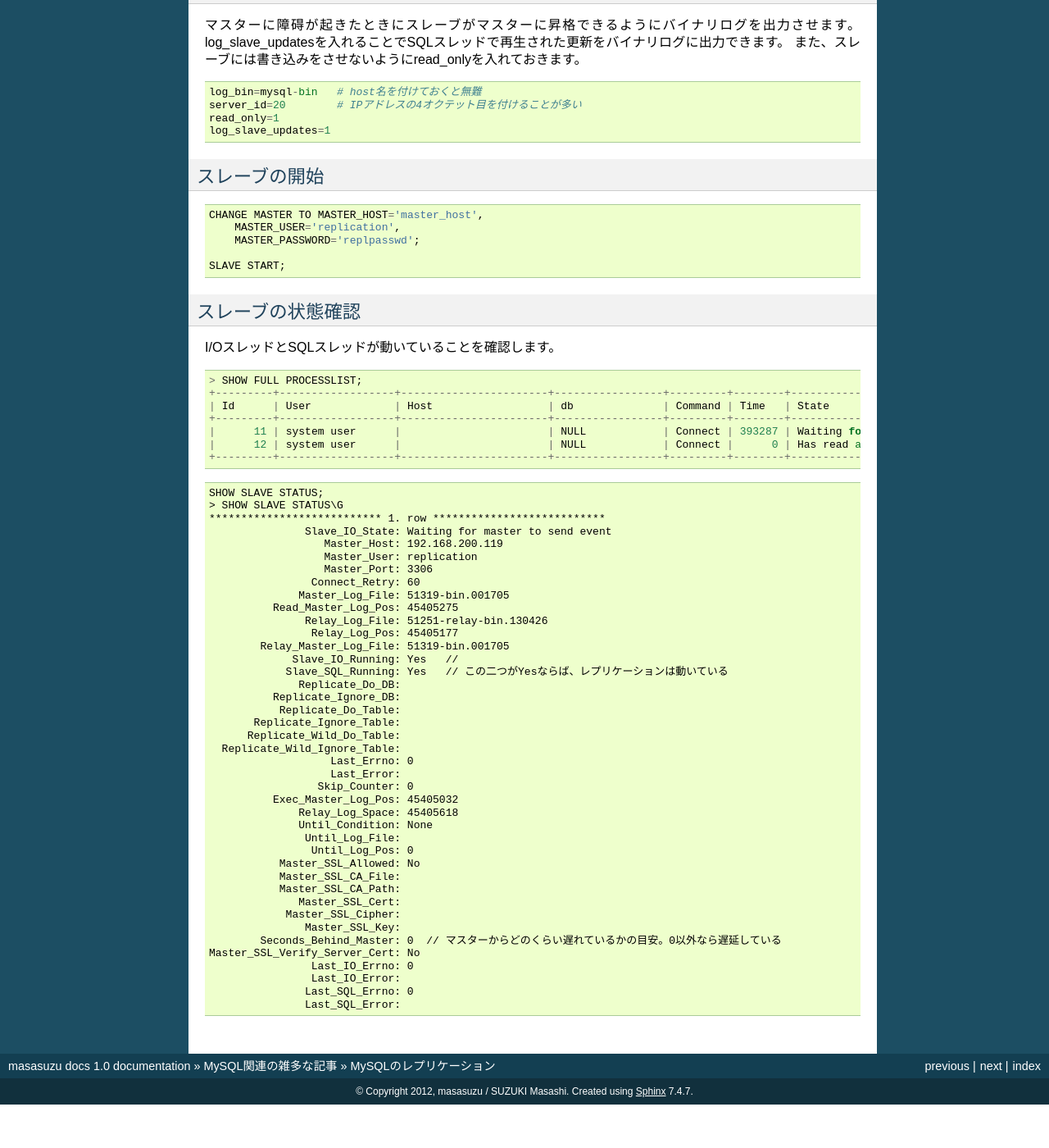
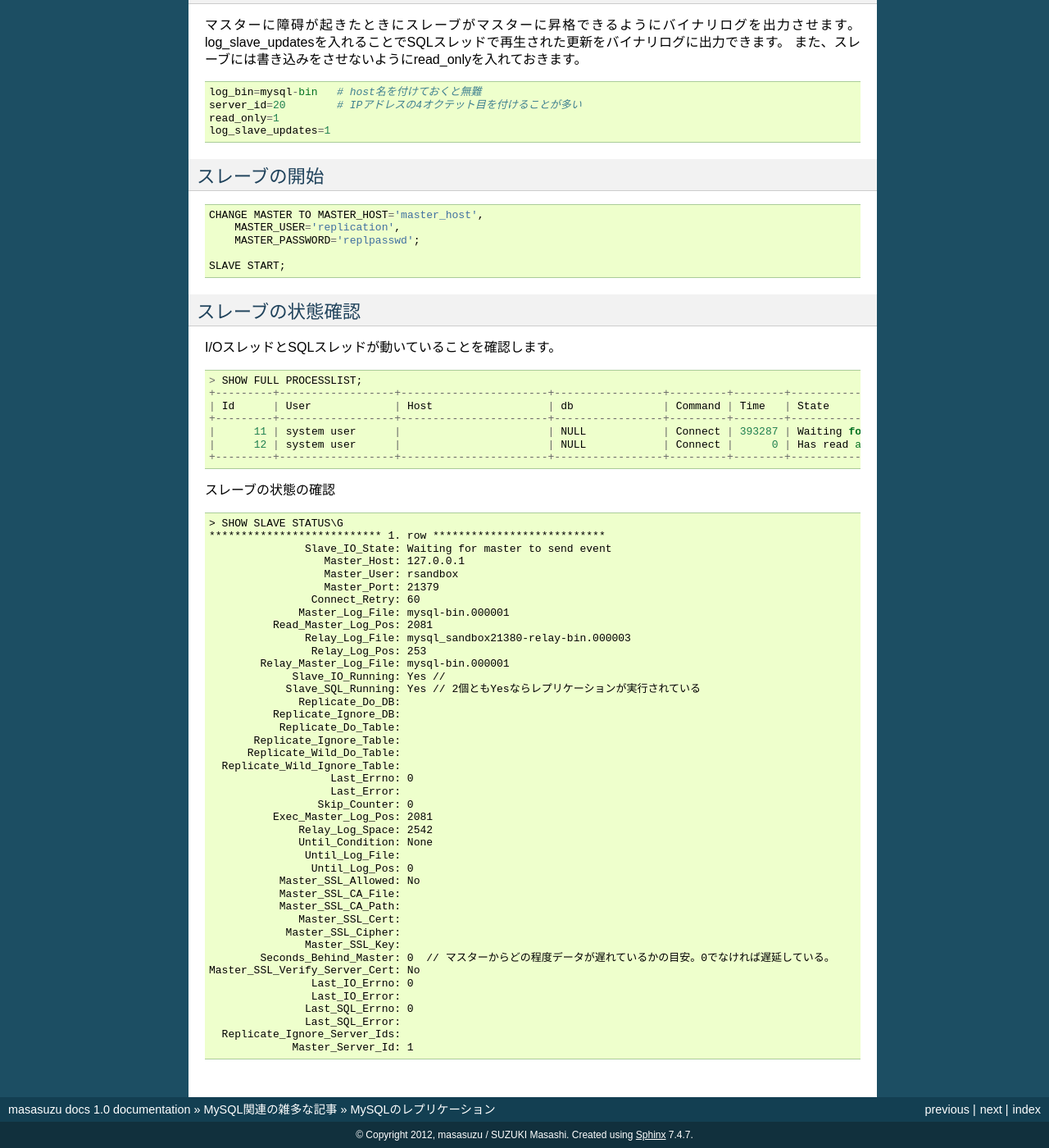
Before and after one commit to masasuzu/document, a Sphinx documentation site: the page built from source/mysql/replication.rst, in a window 1280 px wide and 1400 px high, scrolled down 1388 px. Shown: the whole window at 82% size. Built offline with Sphinx 7.4.7, drawn with Linux system fonts in a browser that asks for light colours; before the commit the page ends 2735 px from its top, so only the background shows below that.

```diff
--- a/source/mysql/replication.rst
+++ b/source/mysql/replication.rst
@@ -121,23 +121,24 @@
     |      12 | system user      |                       | NULL            | Connect |      0 | Has read all relay log; waiting for the slave I/O thread to update it | NULL                  |
     +---------+------------------+-----------------------+-----------------+---------+--------+-----------------------------------------------------------------------+-----------------------+
 
+スレーブの状態の確認
+
 ::
 
-    SHOW SLAVE STATUS;
     > SHOW SLAVE STATUS\G
     *************************** 1. row ***************************
                    Slave_IO_State: Waiting for master to send event
-                      Master_Host: 192.168.200.119
-                      Master_User: replication
-                      Master_Port: 3306
+                      Master_Host: 127.0.0.1
+                      Master_User: rsandbox
+                      Master_Port: 21379
                     Connect_Retry: 60
-                  Master_Log_File: 51319-bin.001705
-              Read_Master_Log_Pos: 45405275
-                   Relay_Log_File: 51251-relay-bin.130426
-                    Relay_Log_Pos: 45405177
-            Relay_Master_Log_File: 51319-bin.001705
-                 Slave_IO_Running: Yes   //
-                Slave_SQL_Running: Yes   // この二つがYesならば、レプリケーションは動いている
+                  Master_Log_File: mysql-bin.000001
+              Read_Master_Log_Pos: 2081
+                   Relay_Log_File: mysql_sandbox21380-relay-bin.000003
+                    Relay_Log_Pos: 253
+            Relay_Master_Log_File: mysql-bin.000001
+                 Slave_IO_Running: Yes //
+                Slave_SQL_Running: Yes // 2個ともYesならレプリケーションが実行されている
                   Replicate_Do_DB:
               Replicate_Ignore_DB:
                Replicate_Do_Table:
@@ -147,8 +148,8 @@
                        Last_Errno: 0
                        Last_Error:
                      Skip_Counter: 0
-              Exec_Master_Log_Pos: 45405032
-                  Relay_Log_Space: 45405618
+              Exec_Master_Log_Pos: 2081
+                  Relay_Log_Space: 2542
                   Until_Condition: None
                    Until_Log_File:
                     Until_Log_Pos: 0
@@ -158,9 +159,11 @@
                   Master_SSL_Cert:
                 Master_SSL_Cipher:
                    Master_SSL_Key:
-            Seconds_Behind_Master: 0  // マスターからどのくらい遅れているかの目安。0以外なら遅延している
+            Seconds_Behind_Master: 0  // マスターからどの程度データが遅れているかの目安。0でなければ遅延している。
     Master_SSL_Verify_Server_Cert: No
                     Last_IO_Errno: 0
                     Last_IO_Error:
                    Last_SQL_Errno: 0
                    Last_SQL_Error:
+      Replicate_Ignore_Server_Ids:
+                 Master_Server_Id: 1
```
Also changed, not shown: source/mysql/storage_engine.rst (+35 -0 lines).
